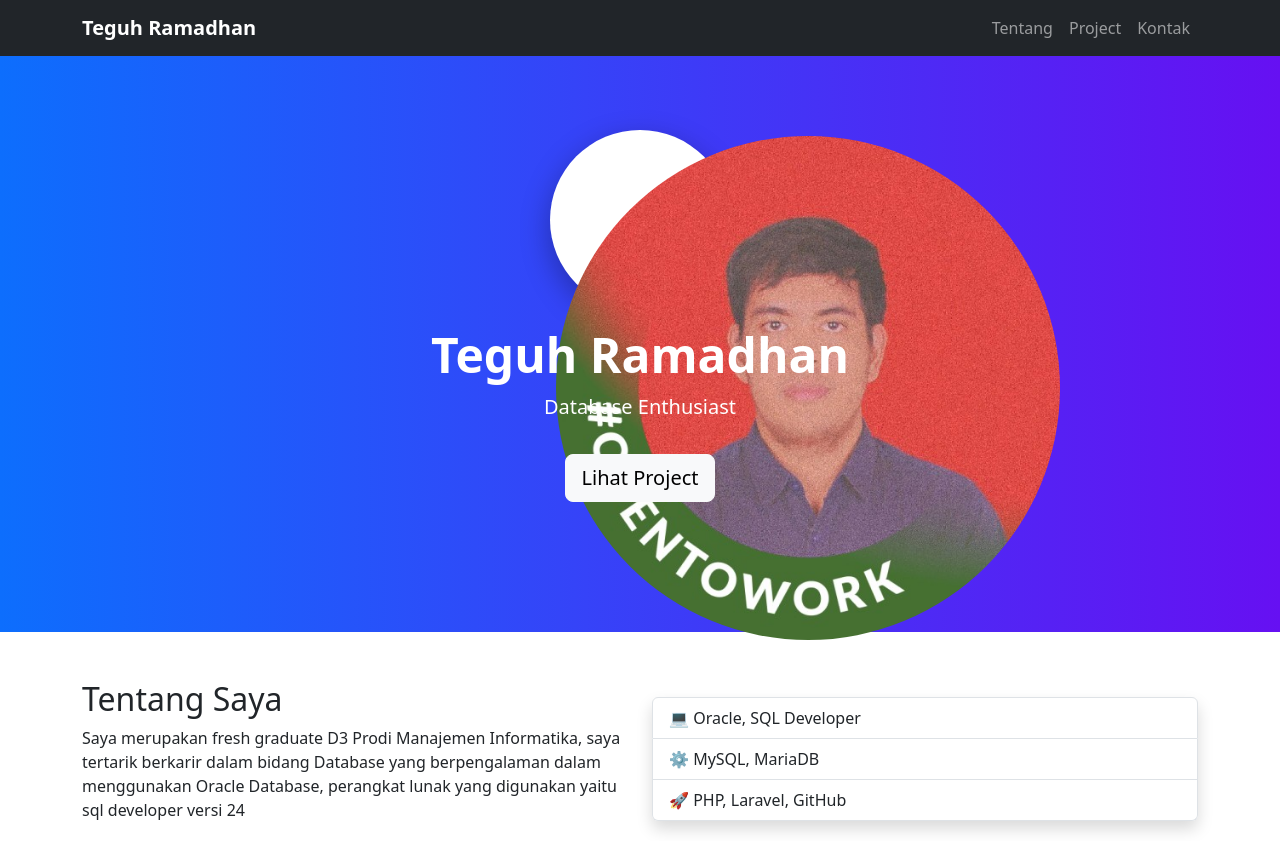
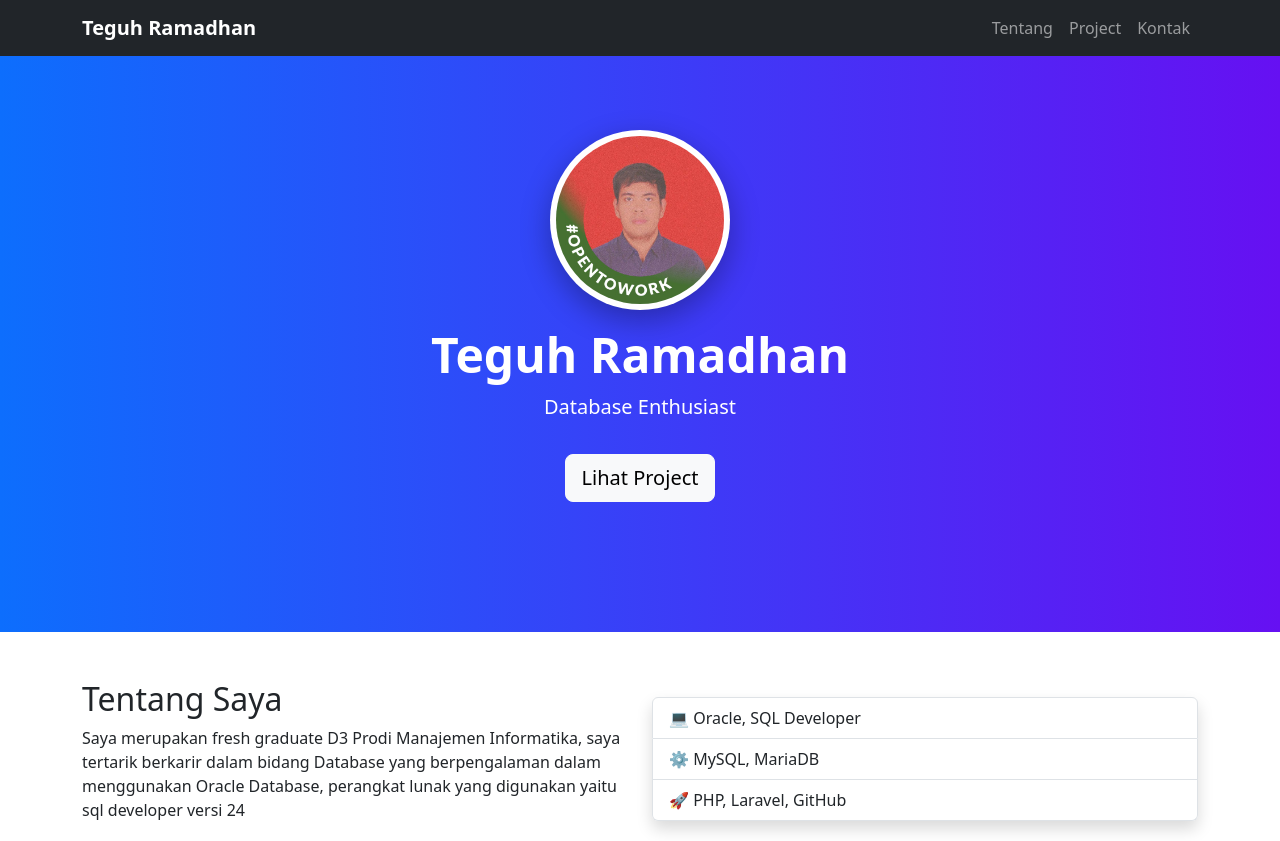
Before and after one commit to Teguh712/Teguh712.github.io, a plain HTML site: page index.html in a window 1280 px wide. Shown: the top 841 px of the page. Drawn offline with nearby package versions, Linux system fonts and the light colour scheme.

Commit message:
Update index.html

```diff
--- a/index.html
+++ b/index.html
@@ -19,8 +19,8 @@
 }
 
 .avatar{
-  width:300%;
-  height:300%;
+  width:100%;
+  height:100%;
   object-fit:cover;
   border-radius:50%;
 }
```
